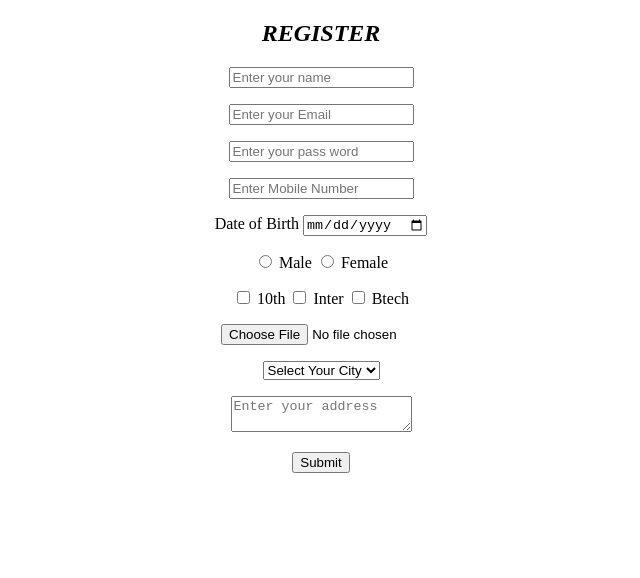
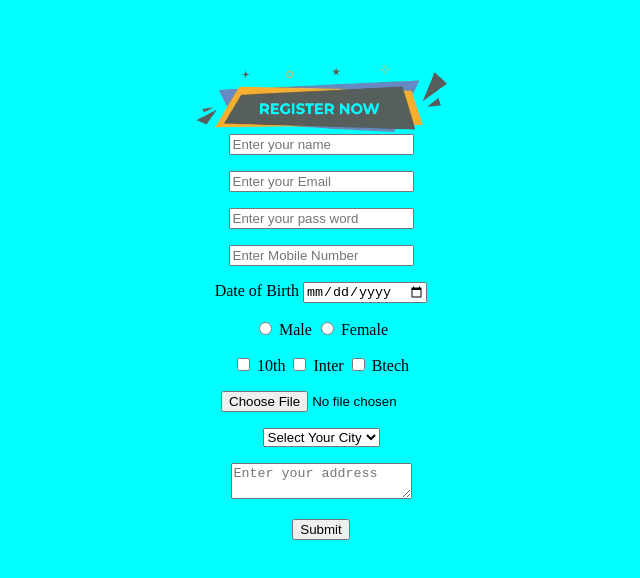
Before and after one commit to SaiSriragh25/Vrindavan-Biography, a plain HTML site: page index.html in a window 1280 px wide. Shown: the whole page, without its empty margins (319-959 px from the left). Drawn offline with Linux system fonts and the light colour scheme.

Commit message:
Updatedcss

```diff
--- /dev/null
+++ b/ext.css
@@ -0,0 +1,8 @@
+body{
+            background-color:pink ;
+            background-image: url("https://www.pngarts.com/files/10/Demon-Slayer-PNG-Image.png"),url("https://www.pngarts.com/files/10/Demon-Slayer-PNG-Background-Image.png");
+            background-repeat: no-repeat;
+            background-position:left,right;
+            background-attachment: fixed;
+            background-size: 20%,30%;
+        }
--- /dev/null
+++ b/ext2.css
@@ -0,0 +1,10 @@
+body{
+    background-image: url("register-now-button-speech-bubble-banner-label-register-now-vector-removebg-preview.png");
+    background-repeat: no-repeat;
+    background-position: center;
+    background-position: top;
+    background-color: aqua;
+    background-attachment: fixed;
+    background-size: 25%;
+
+}
--- /dev/null
+++ b/ext3.css
@@ -0,0 +1,3 @@
+body{
+    background-color:rgb(240, 78, 202);
+}
--- a/index.html
+++ b/index.html
@@ -4,9 +4,19 @@
     <meta charset="UTF-8">
     <meta name="viewport" content="width=device-width, initial-scale=1.0">
     <title>Register</title>
+    <link rel="stylesheet" href="ext2.css">
 </head>
+
 <body>
-    <h2 align="center"><i>REGISTER</i></h2>
+    <pre>
+
+
+
+
+
+
+    </pre>
+
     <center>
     <form action="./login.html">
     <p>
```
Also changed, not shown: biography.html (+2 -1 lines), login.html (+13 -0 lines), register-now-button-speech-bubble-banner-label-register-now-vector-removebg-preview.png (added).
